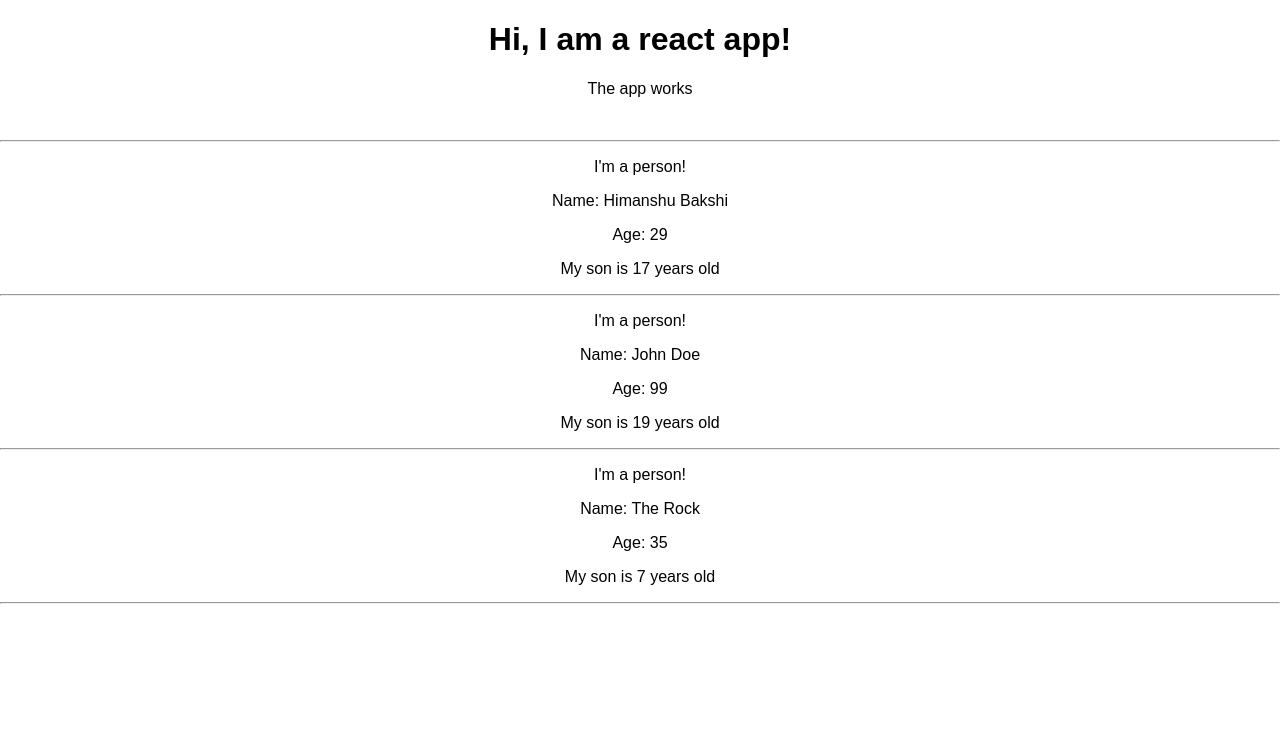
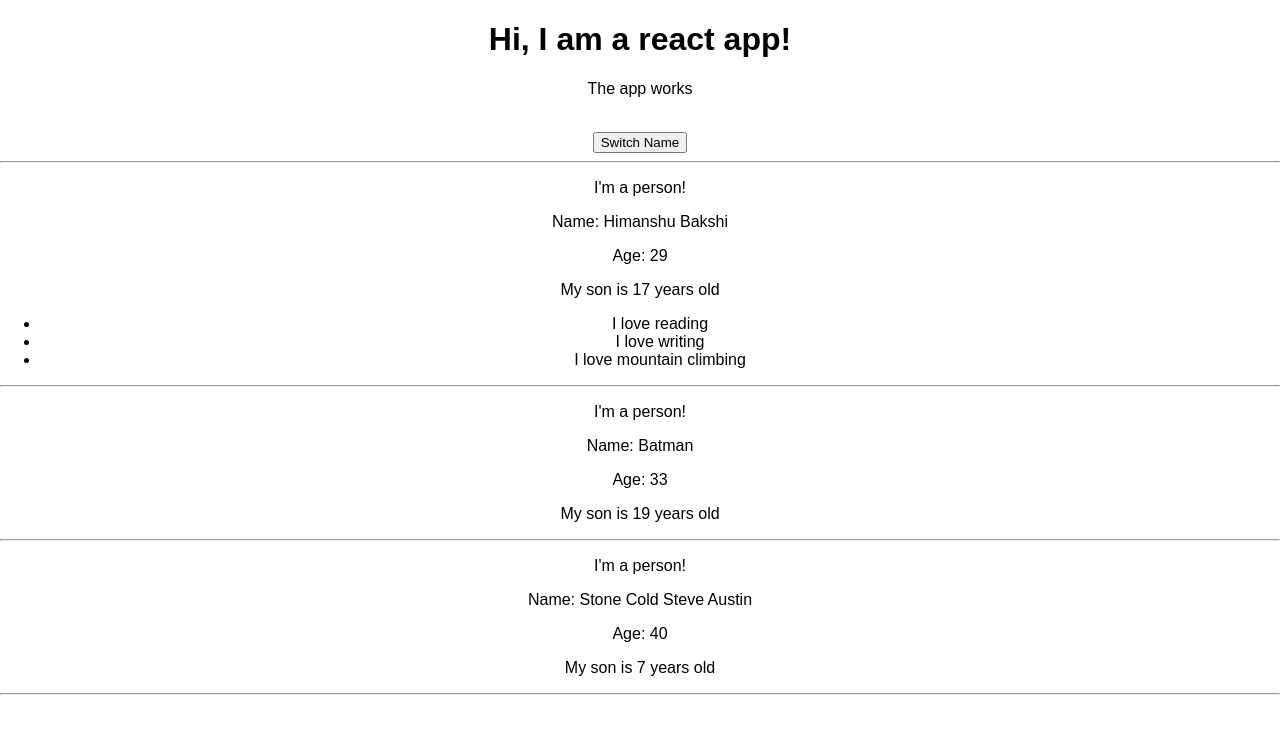
Before and after one commit to himanshubakshi/ReactUdemy, a React (Create React App) app in the folder my-app/: page / in a window 1280 px wide. Shown: the top 734 px of the page. Built offline with nearby package versions, Linux system fonts and the light colour scheme.

Commit message:
click handler

```diff
--- a/my-app/src/App.js
+++ b/my-app/src/App.js
@@ -5,8 +5,36 @@ import './App.css';
 import Person from './Person/Person';
 
 class App extends Component {
+
+  state = {
+      persons: [
+        {name: "Himanshu Bakshi", age: 29},
+        {name: "Batman", age: 33},
+        {name: "Stone Cold Steve Austin", age: 40}
+      ]
+  };
+
+ switchNameHandler = () => {
+    console.log(this.state);
+    console.log('Trying to modify state');
+
+    // DON'T do this. React wouldn't recognize this as a change of state
+    //this.state.persons[0].name = "I forgot my name!!!!";
+
+    // old state merged with the new one
+    this.setState(
+      {
+        persons: [
+          {name: "Name Lost!!!", age: 29},
+          {name: "Batman", age: 33},
+          {name: "Stone Cold Steve Austin", age: 27}
+        ]
+      }
+    );
+    console.log(this.state);
+  }
+
   render() {
-
     return (
       // class can't be used for css because it's used in js, to define the class
       // we need to use react provided keywords
@@ -17,12 +45,20 @@ class App extends Component {
 
           <br/>
 
+          <button onClick={this.switchNameHandler}>Switch Name</button>
+
           <hr/>
-          <Person name={"Himanshu Bakshi"} age={29} />
+          <Person name={this.state.persons[0].name} age={this.state.persons[0].age}>
+              <ul>
+                  <li>I love reading</li>
+                  <li>I love writing</li>
+                  <li>I love mountain climbing</li>
+              </ul>
+          </Person>
           <hr/>
-          <Person name={"John Doe"} age={99} />
+          <Person name={this.state.persons[1].name} age={this.state.persons[1].age} />
           <hr/>
-          <Person name={"The Rock"} age={35} />
+          <Person name={this.state.persons[2].name} age={this.state.persons[2].age} />
           <hr/>
 
       </div>
@@ -34,4 +70,6 @@ class App extends Component {
   }
 }
 
+// onClick has C in Caps. As opposed to the js onclick
+
 export default App;
--- a/my-app/src/Person/Person.js
+++ b/my-app/src/Person/Person.js
@@ -9,6 +9,10 @@ const person = (props) => {
             <p>Name: {props.name}</p>
             <p>Age: {props.age}</p>
             <p>My son is {Math.floor(Math.random() * 20)} years old</p>
+
+            <p>{props.children}</p>
+
+
         </div>
     );
 };
```
